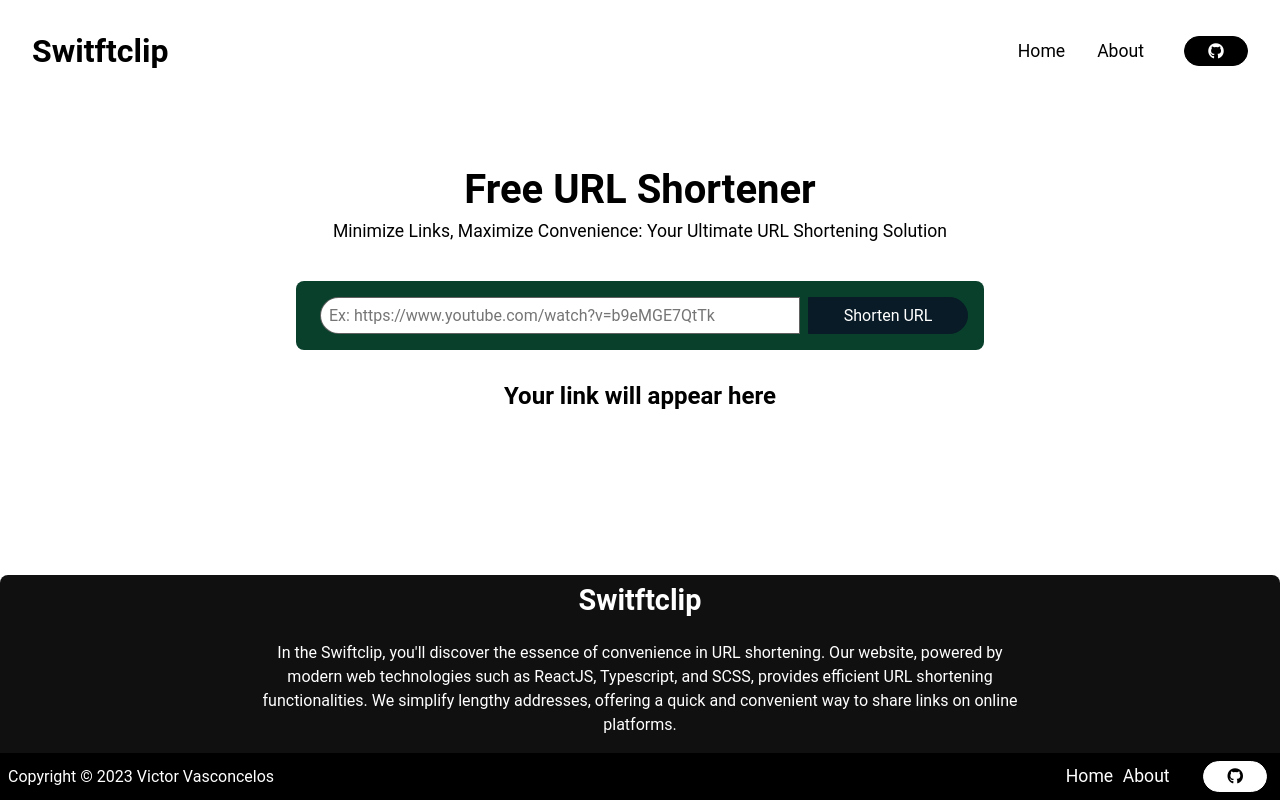
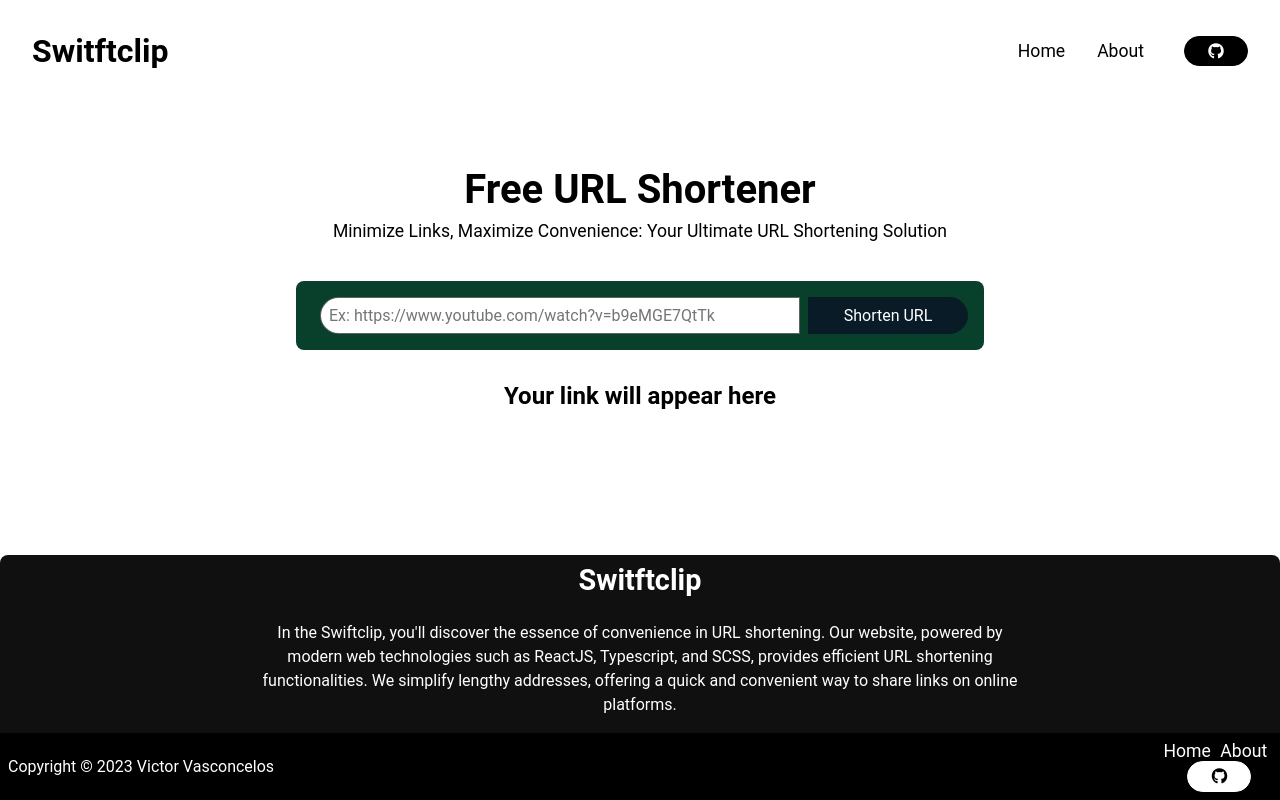
Before and after one commit to OVasconceloss/swiftclip-shortener, a React (Vite) app: page / in a window 1280 px wide. Built offline with nearby package versions, Linux system fonts and the light colour scheme.

Commit message:
chore: Add element (div)

```diff
--- a/src/components/Footer/Footer.tsx
+++ b/src/components/Footer/Footer.tsx
@@ -21,8 +21,10 @@ export const Footer: React.FC = () => {
             <div className="footer-copyright">
                 <h3 className="copyright-text">Copyright &copy; {currentYear} Victor Vasconcelos</h3>
                 <div className="copyright-menu">
-                    <Link to={`/`} className="link-footer menu-footer-link">Home</Link>
-                    <Link to={`/about`} className="link-footer menu-footer-link">About</Link>
+                    <div className="copyright-menu-text">
+                        <Link to={`/`} className="link-footer menu-footer-link">Home</Link>
+                        <Link to={`/about`} className="link-footer menu-footer-link">About</Link>
+                    </div>
                     <a
                         href="https://github.com/OVasconceloss/swiftclip-shortener"
                         target={`_blank`}
```
